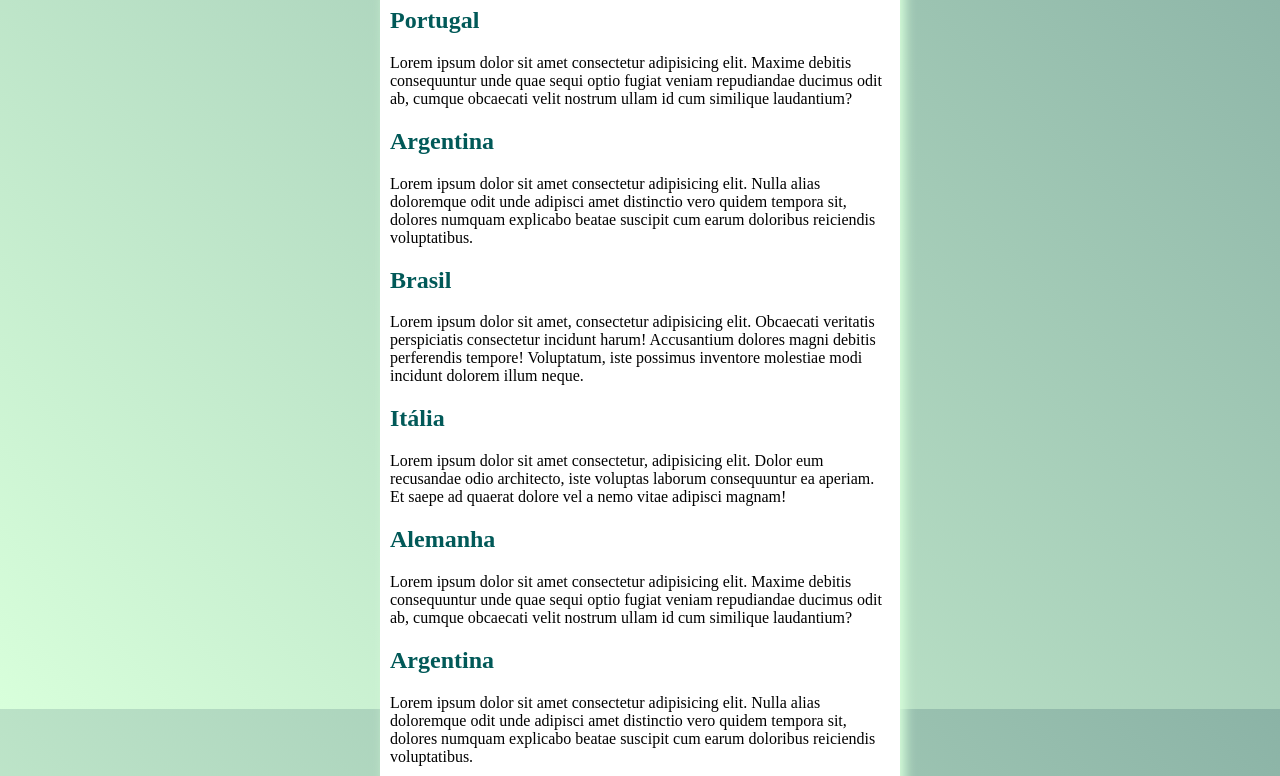
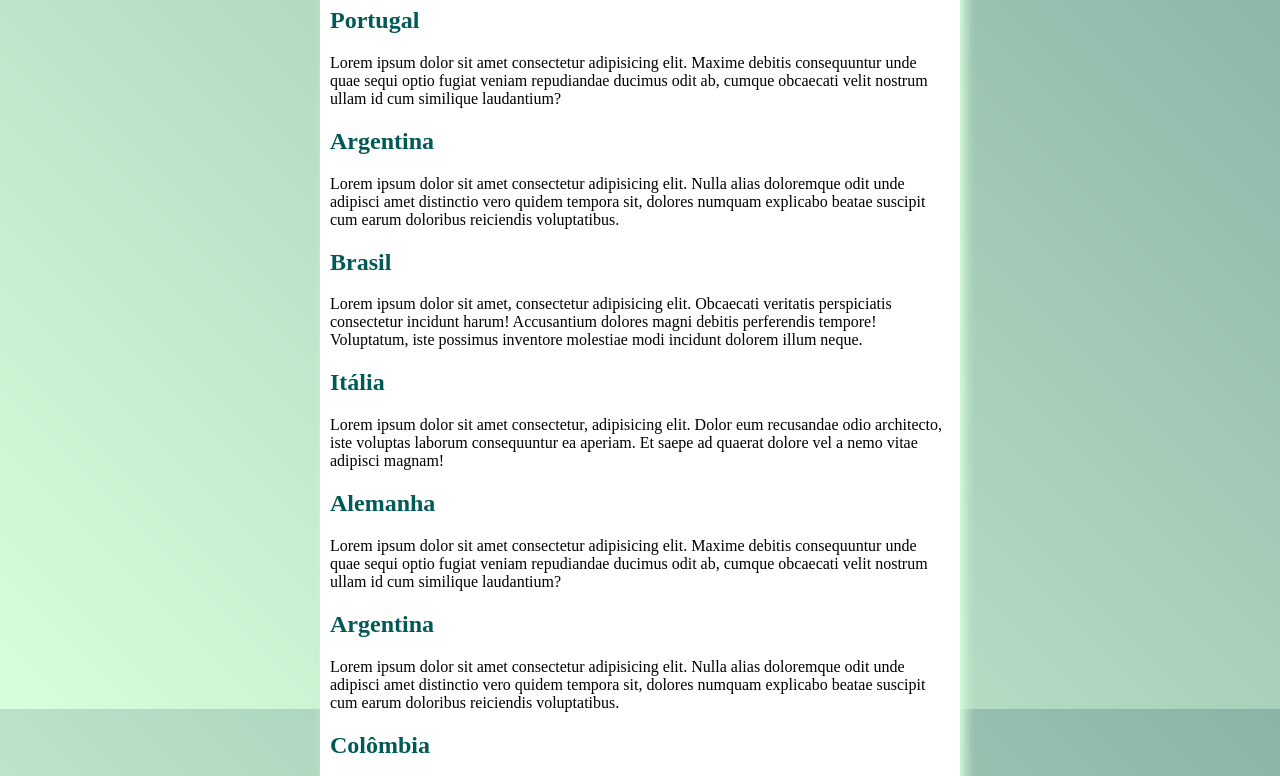
Before and after one commit to rickzx1/meusite-paises, a plain HTML site: page index.html in a window 1280 px wide. Shown: the part 91-867 px from the top of the page. Drawn offline with Linux system fonts and the light colour scheme.

Commit message:
Update index.html

```diff
--- a/index.html
+++ b/index.html
@@ -11,7 +11,7 @@
         }
         main {
             background-color: rgb(255, 255, 255);
-            width: 500px;
+            width: 620px;
             box-shadow: 5px 5px 12px #D8FFDB;
             padding: 10px;
             border-radius: 20px;
```
